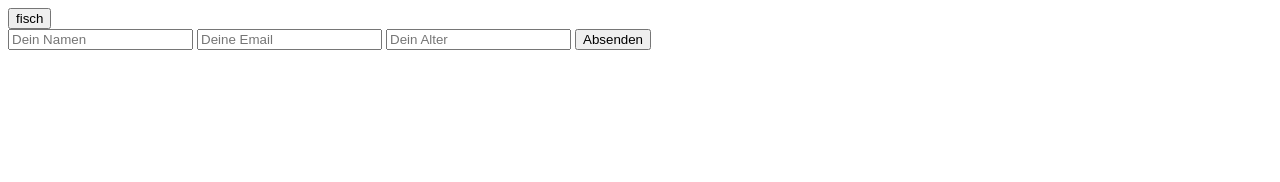
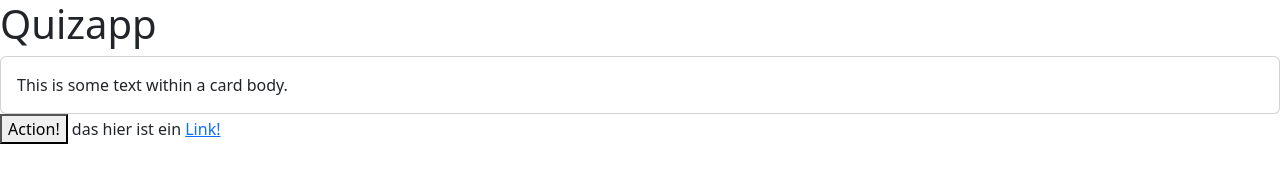
Before and after one commit to MaxiPopp/Testproject, a website: page index.html in a window 1280 px wide. Drawn offline with nearby package versions, Linux system fonts and the light colour scheme.

Commit message:
first commit

```diff
--- a/index.html
+++ b/index.html
@@ -3,27 +3,23 @@
 <head>
     <meta charset="UTF-8">
     <meta name="viewport" content="width=device-width, initial-scale=1.0">
-    <title>Überschrift</title>
+    <title>Quizapp</title>
+    <link rel="stylesheet" href="node_modules/bootstrap/dist/css/bootstrap.min.css">
 </head>
 
 <body>
-    <button>fisch
 
-    </button>
-    <form onsubmit="myFunction(); return false;">
-        <input id="name" pattern="[A-Za-z]+" required minlength="2" type="text" placeholder="Dein Namen">
-        <input id="email" required type="email" placeholder="Deine Email">
-        <input id="number" required type="number" min="10" placeholder="Dein Alter">
-        <button>Absenden</button>
-    </form>
+  <h1>Quizapp</h1>
+  <div class="card">
+    <div class="card-body">
+      This is some text within a card body.
+    </div>
+  </div>
+        <button>Action!</button>
+        das hier ist ein <a href="#">Link!</a>
 
-    <script>
-        function myFunction() {
 
-            let name = document.getElementById('name');
 
-        }
-    </script>
 </body>
 
 </html>
--- /dev/null
+++ b/package.json
@@ -0,0 +1,5 @@
+{
+  "dependencies": {
+    "bootstrap": "^5.3.2"
+  }
+}
```
Also changed, not shown: 1 other file.
